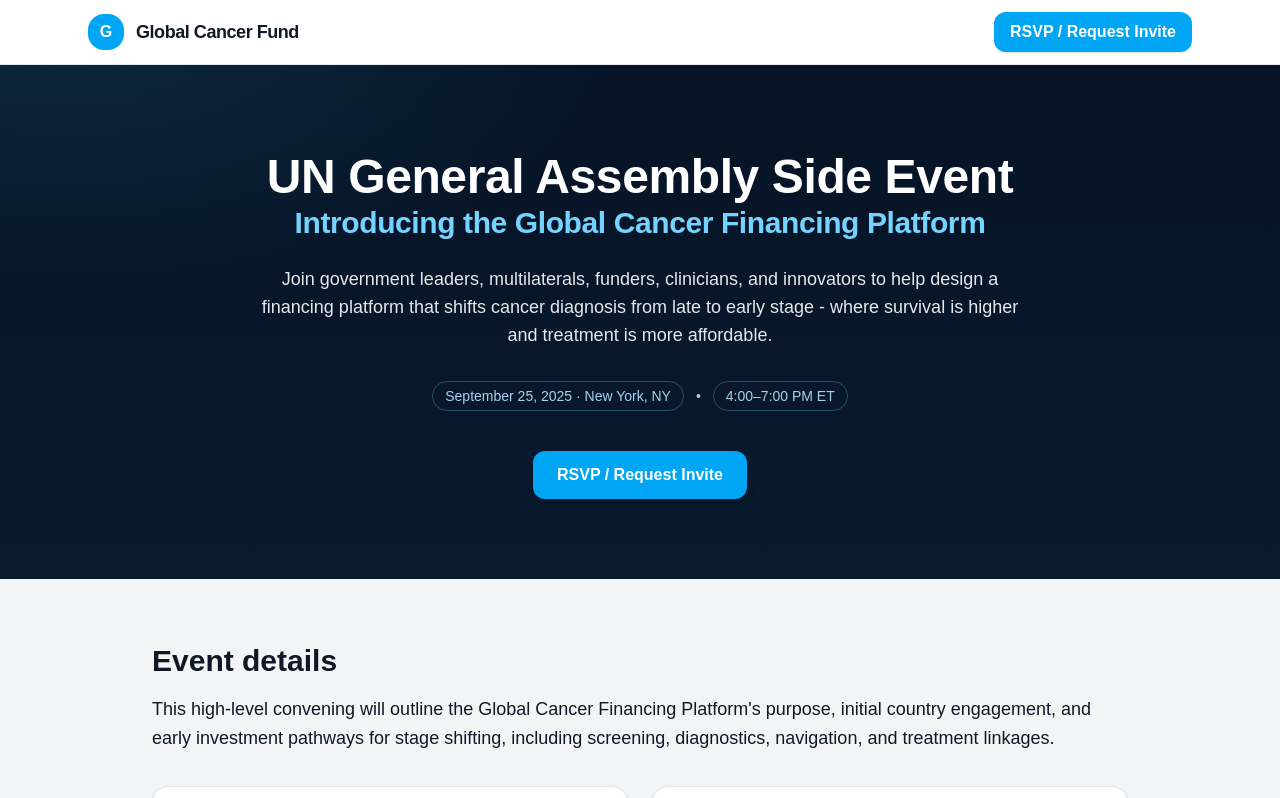
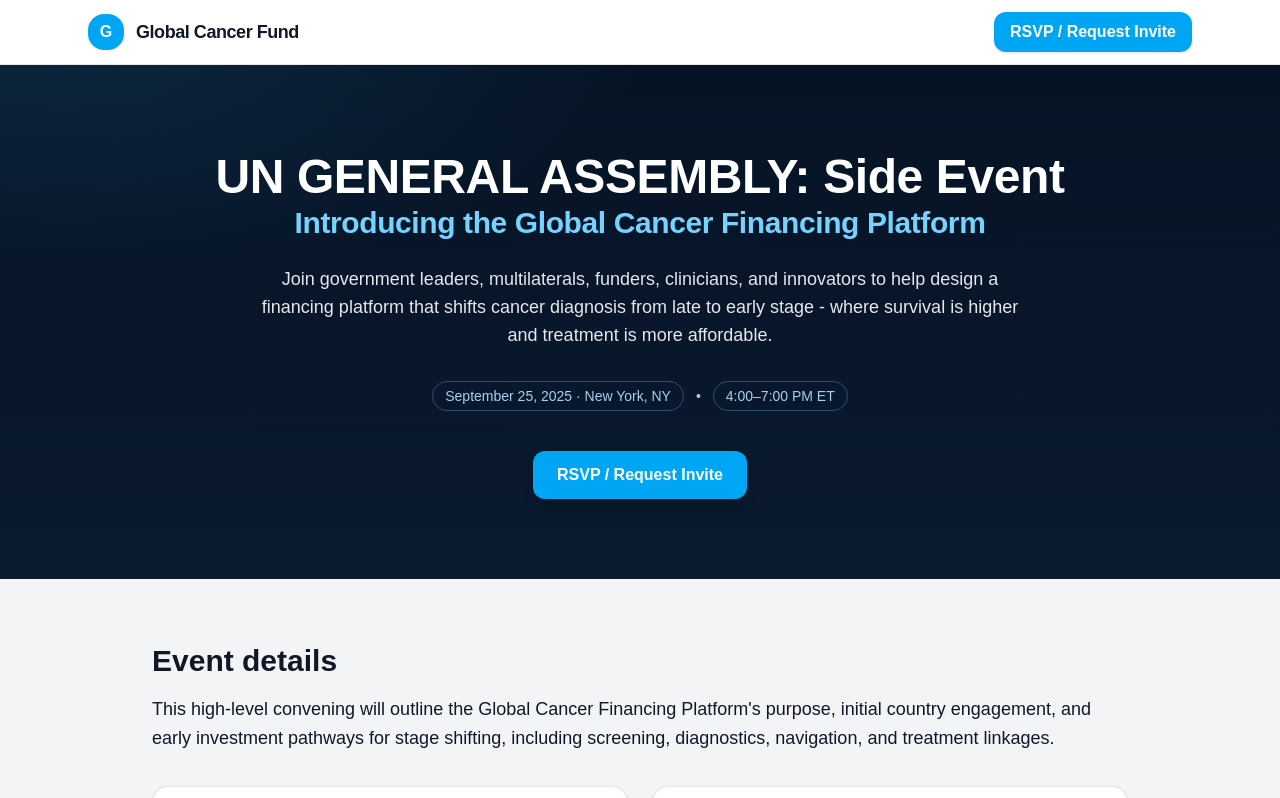
Before and after one commit to catgyoung/gfc-website, a Next.js app: page /unga-event in a window 1280 px wide. Shown: the top 798 px of the page. Built offline with nearby package versions, Linux system fonts and the light colour scheme.

Commit message:
Deploy: landing page updates

```diff
--- a/pages/unga-event.tsx
+++ b/pages/unga-event.tsx
@@ -79,7 +79,7 @@
 
       <div className="relative mx-auto max-w-6xl px-6 py-20 text-center">
         <h1 className="mt-2 font-extrabold leading-tight tracking-tight">
-          <span className="block text-3xl sm:text-4xl md:text-5xl">UN General Assembly Side Event</span>
+          <span className="block text-3xl sm:text-4xl md:text-5xl">UN GENERAL ASSEMBLY: Side Event</span>
           <span className="mt-1 block text-xl sm:text-2xl md:text-3xl text-sky-300">
             Introducing the Global Cancer Financing Platform
           </span>
```
